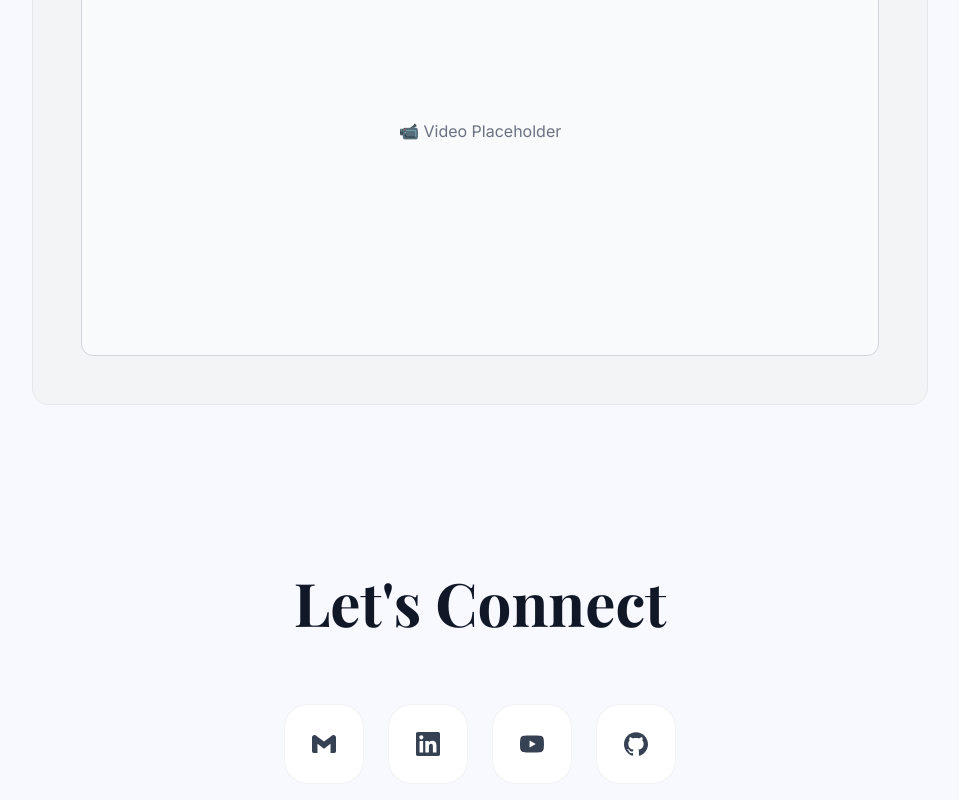
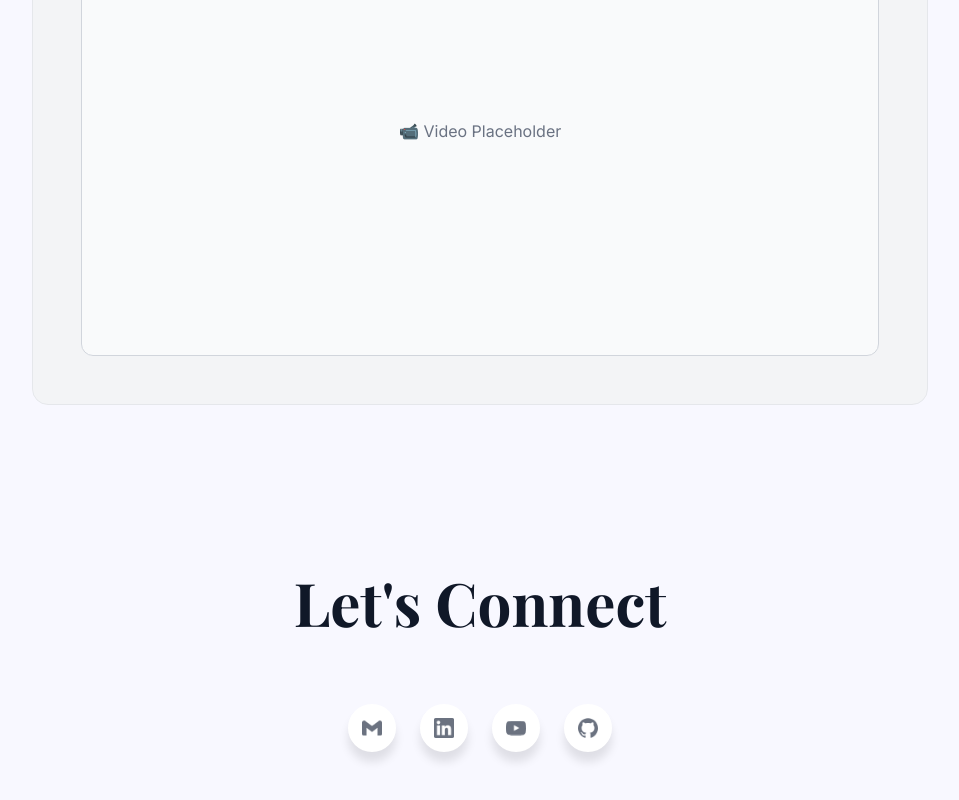
Before and after one commit to seanwinslow28/Sean_Winslow_Personal_Website_v2, a React (Vite) app in the folder Sean-Winslow-Portfolio/: page / in a window 1280 px wide. Shown: the part 2752-3552 px from the top of the page, without its empty margins (160-1119 px from the left). Built offline with nearby package versions, Linux system fonts and the light colour scheme; the HTML template or start-up script is replaced by a standard one; a web font is replaced by a local one.

Commit message:
Update SocialWidget component and remove duplicate package files

```diff
--- a/Sean-Winslow-Portfolio/src/components/ui/SocialWidget.jsx
+++ b/Sean-Winslow-Portfolio/src/components/ui/SocialWidget.jsx
@@ -1,30 +1,32 @@
-import React from 'react';
+import React, { useState } from 'react';
 import { motion } from 'framer-motion';
 
 const SocialWidget = ({ platform, href, className = '' }) => {
+  const [isHovered, setIsHovered] = useState(false);
+
   const getIcon = () => {
     switch (platform) {
       case 'gmail':
         return (
-          <svg width="24" height="24" viewBox="0 0 24 24" fill="currentColor">
+          <svg width="20" height="20" viewBox="0 0 24 24" fill="currentColor">
             <path d="M24 5.457v13.909c0 .904-.732 1.636-1.636 1.636h-3.819V11.73L12 16.64l-6.545-4.91v9.273H1.636A1.636 1.636 0 0 1 0 19.366V5.457c0-2.023 2.309-3.178 3.927-1.964L5.455 4.64 12 9.548l6.545-4.91 1.528-1.145C21.69 2.28 24 3.434 24 5.457z"/>
           </svg>
         );
       case 'linkedin':
         return (
-          <svg width="24" height="24" viewBox="0 0 24 24" fill="currentColor">
+          <svg width="20" height="20" viewBox="0 0 24 24" fill="currentColor">
             <path d="M20.447 20.452h-3.554v-5.569c0-1.328-.027-3.037-1.852-3.037-1.853 0-2.136 1.445-2.136 2.939v5.667H9.351V9h3.414v1.561h.046c.477-.9 1.637-1.85 3.37-1.85 3.601 0 4.267 2.37 4.267 5.455v6.286zM5.337 7.433c-1.144 0-2.063-.926-2.063-2.065 0-1.138.92-2.063 2.063-2.063 1.14 0 2.064.925 2.064 2.063 0 1.139-.925 2.065-2.064 2.065zm1.782 13.019H3.555V9h3.564v11.452zM22.225 0H1.771C.792 0 0 .774 0 1.729v20.542C0 23.227.792 24 1.771 24h20.451C23.2 24 24 23.227 24 22.271V1.729C24 .774 23.2 0 22.222 0h.003z"/>
           </svg>
         );
       case 'youtube':
         return (
-          <svg width="24" height="24" viewBox="0 0 24 24" fill="currentColor">
+          <svg width="20" height="20" viewBox="0 0 24 24" fill="currentColor">
             <path d="M23.498 6.186a3.016 3.016 0 0 0-2.122-2.136C19.505 3.545 12 3.545 12 3.545s-7.505 0-9.377.505A3.017 3.017 0 0 0 .502 6.186C0 8.07 0 12 0 12s0 3.93.502 5.814a3.016 3.016 0 0 0 2.122 2.136c1.871.505 9.376.505 9.376.505s7.505 0 9.377-.505a3.015 3.015 0 0 0 2.122-2.136C24 15.93 24 12 24 12s0-3.93-.502-5.814zM9.545 15.568V8.432L15.818 12l-6.273 3.568z"/>
           </svg>
         );
       case 'github':
         return (
-          <svg width="24" height="24" viewBox="0 0 24 24" fill="currentColor">
+          <svg width="20" height="20" viewBox="0 0 24 24" fill="currentColor">
             <path d="M12 .297c-6.63 0-12 5.373-12 12 0 5.303 3.438 9.8 8.205 11.385.6.113.82-.258.82-.577 0-.285-.01-1.04-.015-2.04-3.338.724-4.042-1.61-4.042-1.61C4.422 18.07 3.633 17.7 3.633 17.7c-1.087-.744.084-.729.084-.729 1.205.084 1.838 1.236 1.838 1.236 1.07 1.835 2.809 1.305 3.495.998.108-.776.417-1.305.76-1.605-2.665-.3-5.466-1.332-5.466-5.93 0-1.31.465-2.38 1.235-3.22-.135-.303-.54-1.523.105-3.176 0 0 1.005-.322 3.3 1.23.96-.267 1.98-.399 3-.405 1.02.006 2.04.138 3 .405 2.28-1.552 3.285-1.23 3.285-1.23.645 1.653.24 2.873.12 3.176.765.84 1.23 1.91 1.23 3.22 0 4.61-2.805 5.625-5.475 5.92.42.36.81 1.096.81 2.22 0 1.606-.015 2.896-.015 3.286 0 .315.21.69.825.57C20.565 22.092 24 17.592 24 12.297c0-6.627-5.373-12-12-12"/>
           </svg>
         );
@@ -43,41 +45,120 @@ const SocialWidget = ({ platform, href, className = '' }) => {
     }
   };
 
+  const getPlatformColors = () => {
+    switch (platform) {
+      case 'gmail':
+        return {
+          bg: '#EA4335',
+          text: '#ffffff'
+        };
+      case 'linkedin':
+        return {
+          bg: '#0077B5',
+          text: '#ffffff'
+        };
+      case 'youtube':
+        return {
+          bg: '#FF0000',
+          text: '#ffffff'
+        };
+      case 'github':
+        return {
+          bg: '#333333',
+          text: '#ffffff'
+        };
+      default:
+        return {
+          bg: '#6B7280',
+          text: '#ffffff'
+        };
+    }
+  };
+
+  const colors = getPlatformColors();
+
   return (
+    <motion.div
+      className={`relative inline-flex ${className}`}
+      onMouseEnter={() => setIsHovered(true)}
+      onMouseLeave={() => setIsHovered(false)}
+    >
+      {/* Tooltip */}
+      <motion.div
+        className="absolute left-1/2 transform -translate-x-1/2 px-2 py-1 text-sm font-medium rounded-md pointer-events-none z-20"
+        style={{
+          fontFamily: 'Instrument Sans',
+          backgroundColor: isHovered ? colors.bg : '#ffffff',
+          color: isHovered ? colors.text : '#ffffff',
+          boxShadow: '0 10px 10px rgba(0, 0, 0, 0.1)'
+        }}
+        initial={{
+          top: 0,
+          opacity: 0,
+          visibility: 'hidden'
+        }}
+        animate={{
+          top: isHovered ? -45 : 0,
+          opacity: isHovered ? 1 : 0,
+          visibility: isHovered ? 'visible' : 'hidden'
+        }}
+        transition={{
+          type: "spring",
+          stiffness: 400,
+          damping: 25,
+          duration: 0.3
+        }}
+      >
+        {getPlatformLabel()}
+
+        {/* Tooltip Arrow */}
+        <div
+          className="absolute left-1/2 transform -translate-x-1/2 w-2 h-2 rotate-45"
+          style={{
+            backgroundColor: isHovered ? colors.bg : '#ffffff',
+            bottom: -3
+          }}
+        />
+      </motion.div>
+
+      {/* Icon Button */}
       <motion.a
         href={href}
-      className={`
-        relative group inline-flex items-center justify-center
-        w-20 h-20 rounded-3xl
-        bg-white/90 backdrop-blur-sm
-        border border-gray-200/50
-        text-gray-700 hover:text-gray-900
-        transition-all duration-300 ease-out
-        hover:scale-105 hover:-translate-y-1
-        hover:shadow-lg hover:shadow-gray-200/50
-        overflow-hidden
-        ${className}
-      `}
-      whileHover={{ scale: 1.05, y: -2 }}
+        className="relative flex items-center justify-center w-12 h-12 rounded-full cursor-pointer text-gray-600"
+        style={{
+          backgroundColor: isHovered ? colors.bg : '#ffffff',
+          color: isHovered ? colors.text : '#6B7280',
+          boxShadow: '0 10px 10px rgba(0, 0, 0, 0.1)',
+          textShadow: isHovered ? '0px -1px 0px rgba(0, 0, 0, 0.1)' : 'none'
+        }}
+        whileHover={{
+          scale: 1.1,
+          y: -2
+        }}
         whileTap={{ scale: 0.95 }}
+        transition={{
+          type: "spring",
+          stiffness: 400,
+          damping: 25,
+          duration: 0.2
+        }}
         aria-label={getPlatformLabel()}
       >
-      {/* Gradient background effect on hover */}
-      <div className="absolute inset-0 opacity-0 group-hover:opacity-100 transition-opacity duration-300"
+        {/* Gradient background effect matching home page colors */}
+        <div
+          className="absolute inset-0 rounded-full opacity-0 transition-opacity duration-300"
           style={{
-             background: 'linear-gradient(135deg, rgba(59, 130, 246, 0.1) 0%, rgba(206, 250, 5, 0.1) 50%, rgba(234, 155, 1, 0.1) 100%)'
-           }} />
-
-      {/* Shimmer effect */}
-      <div className="absolute inset-0 opacity-0 group-hover:opacity-100 transition-opacity duration-300">
-        <div className="absolute inset-0 bg-gradient-to-r from-transparent via-white/20 to-transparent -translate-x-full group-hover:translate-x-full transition-transform duration-1000 ease-out" />
-      </div>
+            background: 'linear-gradient(135deg, rgba(59, 130, 246, 0.1) 0%, rgba(206, 250, 5, 0.1) 50%, rgba(234, 155, 1, 0.1) 100%)',
+            opacity: isHovered ? 0.2 : 0
+          }}
+        />
 
         {/* Icon */}
-      <div className="relative z-10 transition-transform duration-300 group-hover:scale-110">
+        <div className="relative z-10">
           {getIcon()}
         </div>
       </motion.a>
+    </motion.div>
   );
 };
 
--- a/package.json
+++ /dev/null
@@ -1,5 +0,0 @@
-{
-  "dependencies": {
-    "framer-motion": "^12.18.1"
-  }
-}
```
Also changed, not shown: 1 other file (tests, documents, lock files or other folders). Lines whose indentation alone changed are shown as unchanged.
